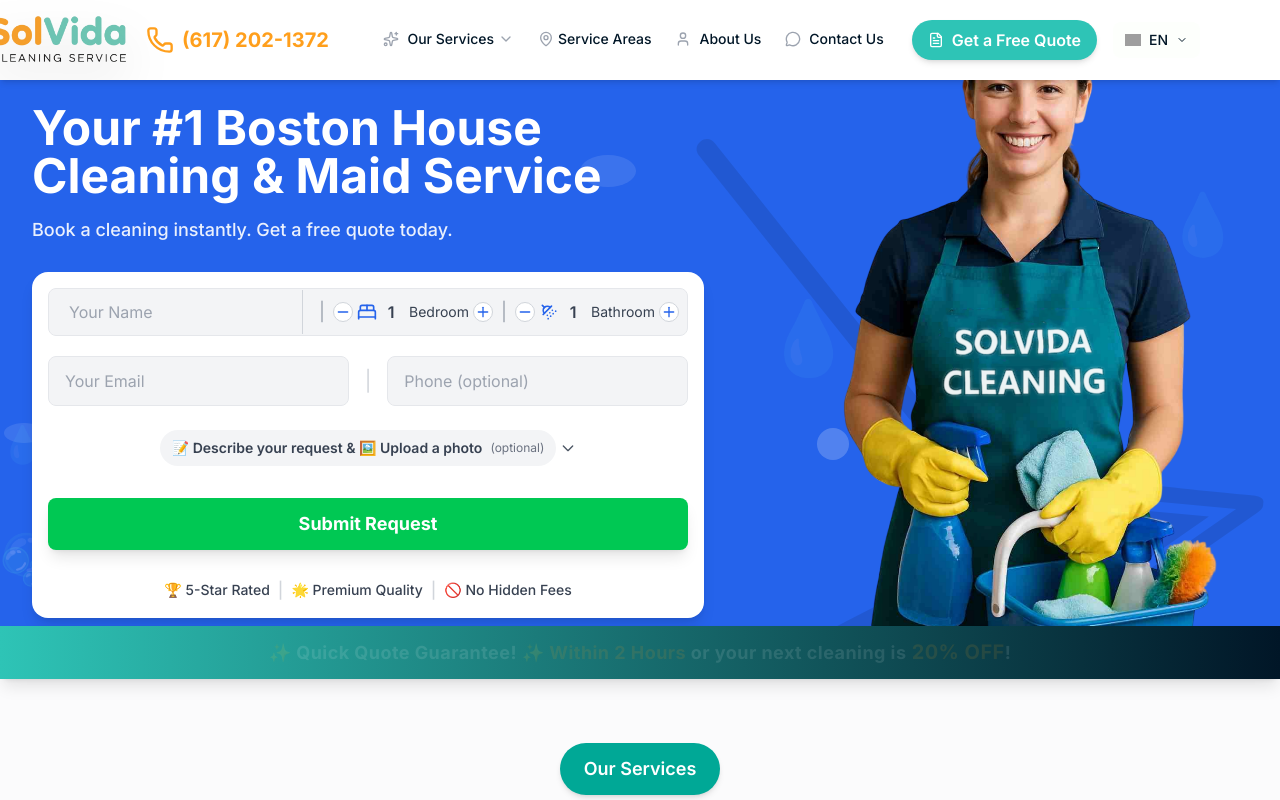
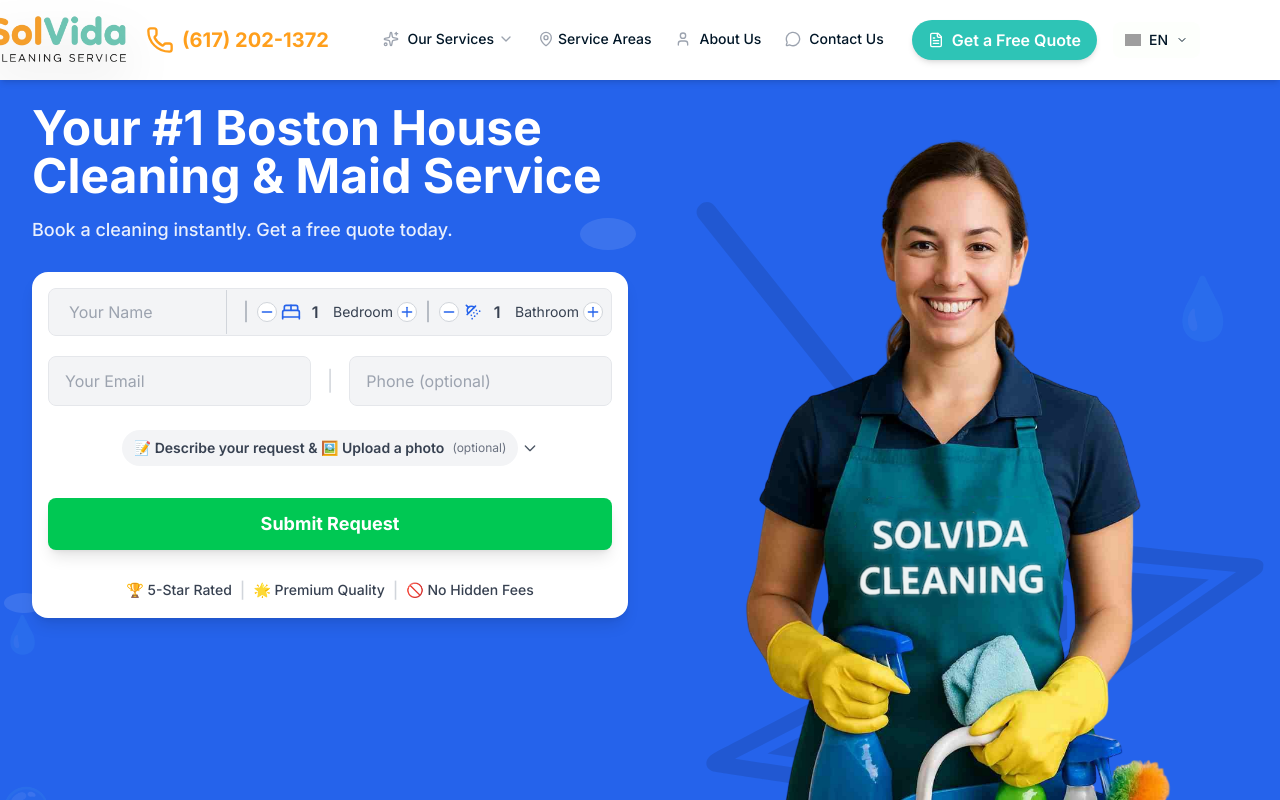
Before and after one commit to volkanmutaf/solvidaclean, a React (Vite) app: page / in a window 1280 px wide. Shown: the top 800 px of the page. Built offline with nearby package versions, Linux system fonts and the light colour scheme; grey boxes are pictures that could not be loaded.

Commit message:
Restore cleaner-woman2.png in Hero: use flex layout instead of absolute positioning for better visibility

```diff
--- a/src/components/Hero.jsx
+++ b/src/components/Hero.jsx
@@ -197,7 +197,7 @@
   };
 
   return (
-<section className="w-full bg-[#2563eb] flex items-start justify-center px-2 sm:px-4 md:px-8 relative min-h-[600px] -mt-4 md:-mt-6 z-0 overflow-x-hidden overflow-y-visible">
+<section className="w-full bg-[#2563eb] flex items-start justify-center px-2 sm:px-4 md:px-8 relative min-h-[600px] -mt-4 md:-mt-6 z-0 overflow-x-hidden">
 {/* Decorative bubbles/drops background */}
       <div className="absolute inset-0 w-full h-full z-0 pointer-events-none select-none">
         {/* Decorative SVG background */}
@@ -207,19 +207,6 @@
           className="absolute right-0 top-1/4 w-[600px] max-w-none opacity-10 pointer-events-none select-none z-0 hidden lg:block"
           draggable={false}
         />
-        {/* Maid Image - Absolute positioned on desktop */}
-        <div className="hidden lg:block absolute right-4 xl:right-8 top-1/2 -translate-y-1/2 w-[350px] xl:w-[450px] 2xl:w-[500px] z-10 pointer-events-none overflow-visible">
-          <img
-            src="/images/cleaner-woman2.png"
-            alt="Professional cleaning staff"
-            className="w-full h-auto object-contain"
-            draggable={false}
-            onError={(e) => {
-              console.error('Hero maid image failed to load:', e.target.src);
-              e.target.style.display = 'none';
-            }}
-          />
-        </div>
         {/* Right-side bubbles/drops (more concentrated) */}
         <span className="absolute top-10 right-1/4 opacity-20 text-5xl">🫧</span>
         <span className="absolute top-1/2 right-1/3 opacity-10 text-7xl">💧</span>
@@ -248,7 +235,7 @@
 
       <div className="relative z-10 w-full max-w-7xl mx-auto flex flex-col lg:flex-row items-start justify-between pt-24 sm:pt-28 md:pt-32 pb-2 gap-y-8 gap-x-6 min-h-[500px] px-2 sm:px-4 md:px-0">
         {/* LEFT CONTENT - This is your form container */}
-        <div className="flex-1 min-w-0 flex flex-col items-start justify-start relative z-10 w-full max-w-full lg:max-w-xl xl:max-w-2xl"> {/* Added relative and z-10 */}
+        <div className="flex-1 min-w-0 flex flex-col items-start justify-start relative z-10 w-full max-w-full lg:max-w-2xl"> {/* Added relative and z-10 */}
           <h1 className="text-white text-2xl sm:text-3xl md:text-5xl font-extrabold leading-tight mb-3 md:mb-4 text-left w-full break-words">
             {t("quoteForm.headline")}
           </h1>
@@ -484,6 +471,19 @@
           </form>
         </div>
 
+        {/* RIGHT CONTENT - Maid Image (Desktop only) */}
+        <div className="hidden lg:flex flex-1 items-center justify-center relative z-10">
+          <img
+            src="/images/cleaner-woman2.png"
+            alt="Professional cleaning staff"
+            className="w-full max-w-md xl:max-w-lg object-contain"
+            draggable={false}
+            onError={(e) => {
+              console.error('Hero maid image failed to load:', e.target.src);
+              e.target.style.display = 'none';
+            }}
+          />
+        </div>
 
       </div>
       {/* Floating Action Buttons (FAB) */}
```
